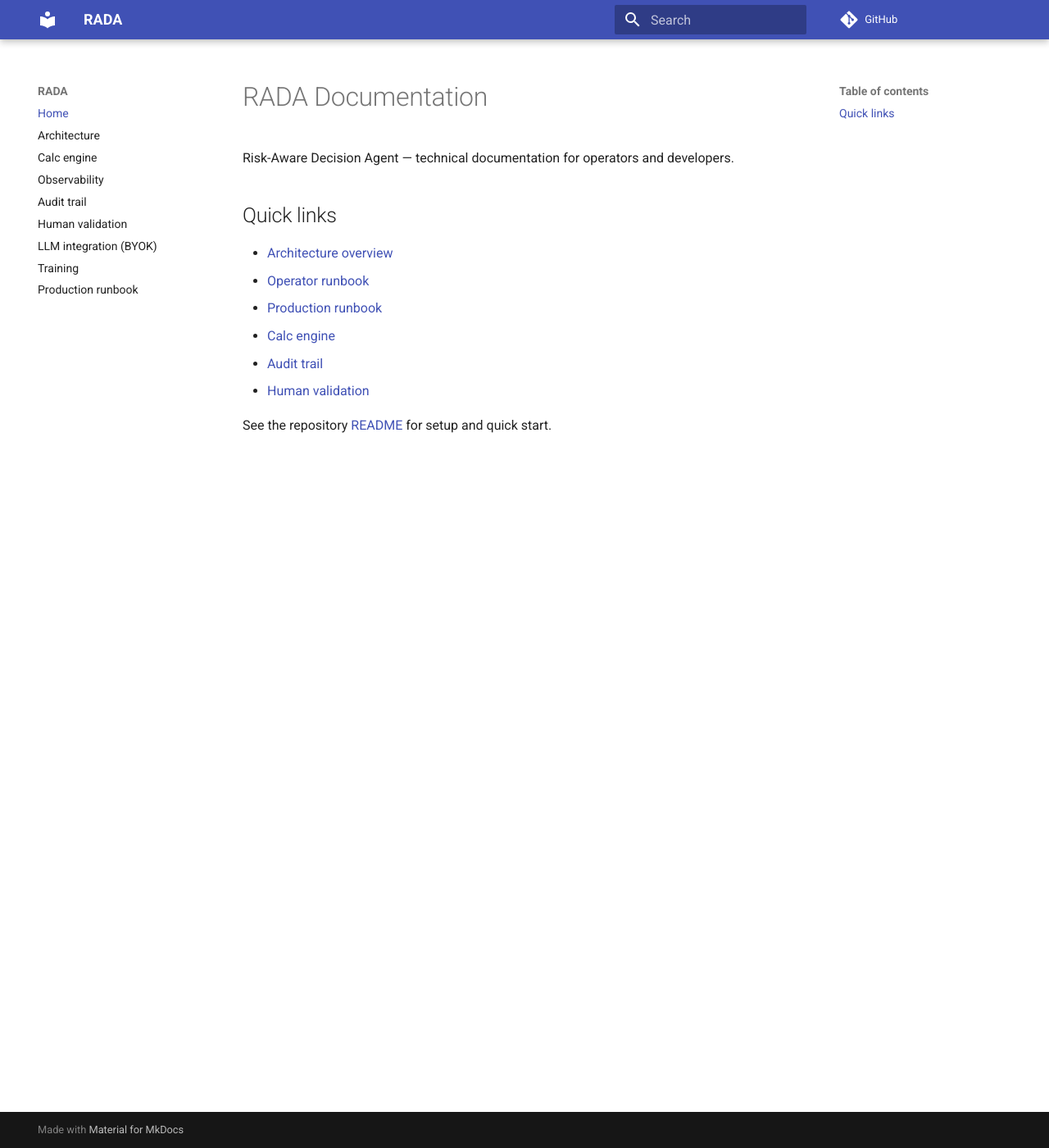
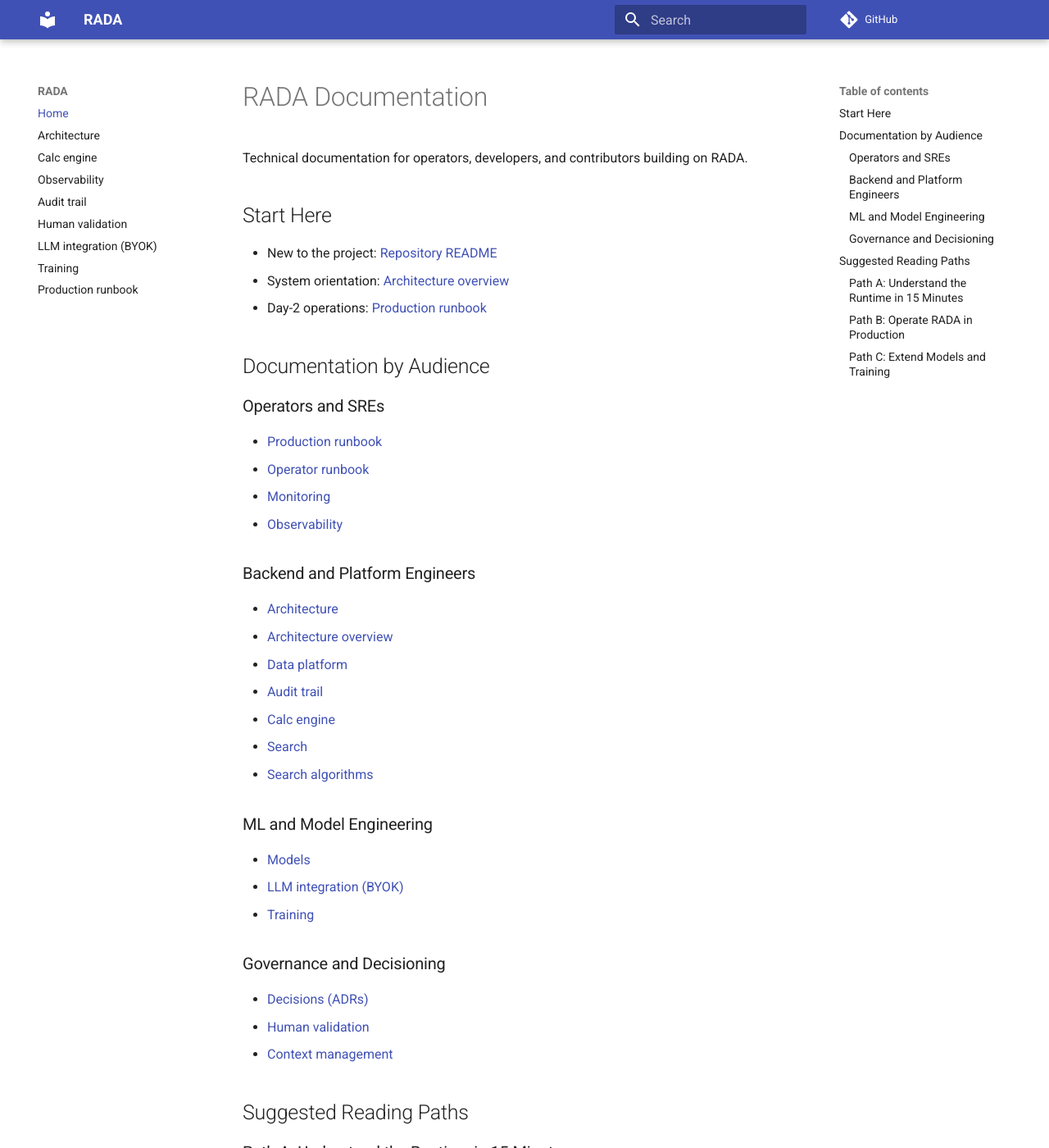
Before and after one commit to artaasd95/RADA, an MkDocs documentation site: the page built from docs/index.md, in a window 1280 px wide and 1400 px high. Shown: the whole window at 82% size. Built offline with MkDocs 1.6.1 and Material for MkDocs 9.7.7, drawn with Linux system fonts in a browser that asks for light colours; comment, search, counter and statistics services are not loaded; some of the changed text lies outside the part shown.

Commit message:
docs(contributing, readme, index): enhance documentation for clarity and usability
- Update CONTRIBUTING.md to include Windows PowerShell activation instructions and a new checklist item for API or behavior changes.
- Revise README.md to add a GitHub stars badge, new sections on team advantages, high-value use cases, and project maturity.
- Expand index.md to provide structured documentation paths for different audiences and suggested reading paths for new users.

```diff
--- a/docs/index.md
+++ b/docs/index.md
@@ -1,14 +1,63 @@
 # RADA Documentation
 
-Risk-Aware Decision Agent — technical documentation for operators and developers.
+Technical documentation for operators, developers, and contributors building on RADA.
 
-## Quick links
+## Start Here
 
+- New to the project: [Repository README](../README.md)
+- System orientation: [Architecture overview](architecture-overview.md)
+- Day-2 operations: [Production runbook](runbook-production.md)
+
+## Documentation by Audience
+
+### Operators and SREs
+
+- [Production runbook](runbook-production.md)
+- [Operator runbook](runbook.md)
+- [Monitoring](monitoring.md)
+- [Observability](observability.md)
+
+### Backend and Platform Engineers
+
+- [Architecture](architecture.md)
 - [Architecture overview](architecture-overview.md)
-- [Operator runbook](runbook.md)
-- [Production runbook](runbook-production.md)
+- [Data platform](data-platform.md)
+- [Audit trail](audit.md)
 - [Calc engine](calc.md)
-- [Audit trail](audit.md)
+- [Search](search.md)
+- [Search algorithms](search-algorithms.md)
+
+### ML and Model Engineering
+
+- [Models](models.md)
+- [LLM integration (BYOK)](llm-integration.md)
+- [Training](training.md)
+
+### Governance and Decisioning
+
+- [Decisions (ADRs)](decisions.md)
 - [Human validation](human-validation.md)
+- [Context management](context-management.md)
 
-See the repository [README](../README.md) for setup and quick start.
+## Suggested Reading Paths
+
+### Path A: Understand the Runtime in 15 Minutes
+
+1. [Architecture overview](architecture-overview.md)
+2. [Calc engine](calc.md)
+3. [Audit trail](audit.md)
+4. [Monitoring](monitoring.md)
+
+### Path B: Operate RADA in Production
+
+1. [Production runbook](runbook-production.md)
+2. [Operator runbook](runbook.md)
+3. [Observability](observability.md)
+4. [Human validation](human-validation.md)
+
+### Path C: Extend Models and Training
+
+1. [Models](models.md)
+2. [LLM integration (BYOK)](llm-integration.md)
+3. [Training](training.md)
+4. [Data platform](data-platform.md)
```
Also changed, not shown: CONTRIBUTING.md (+5 -1 lines), README.md (+52 -0 lines).
